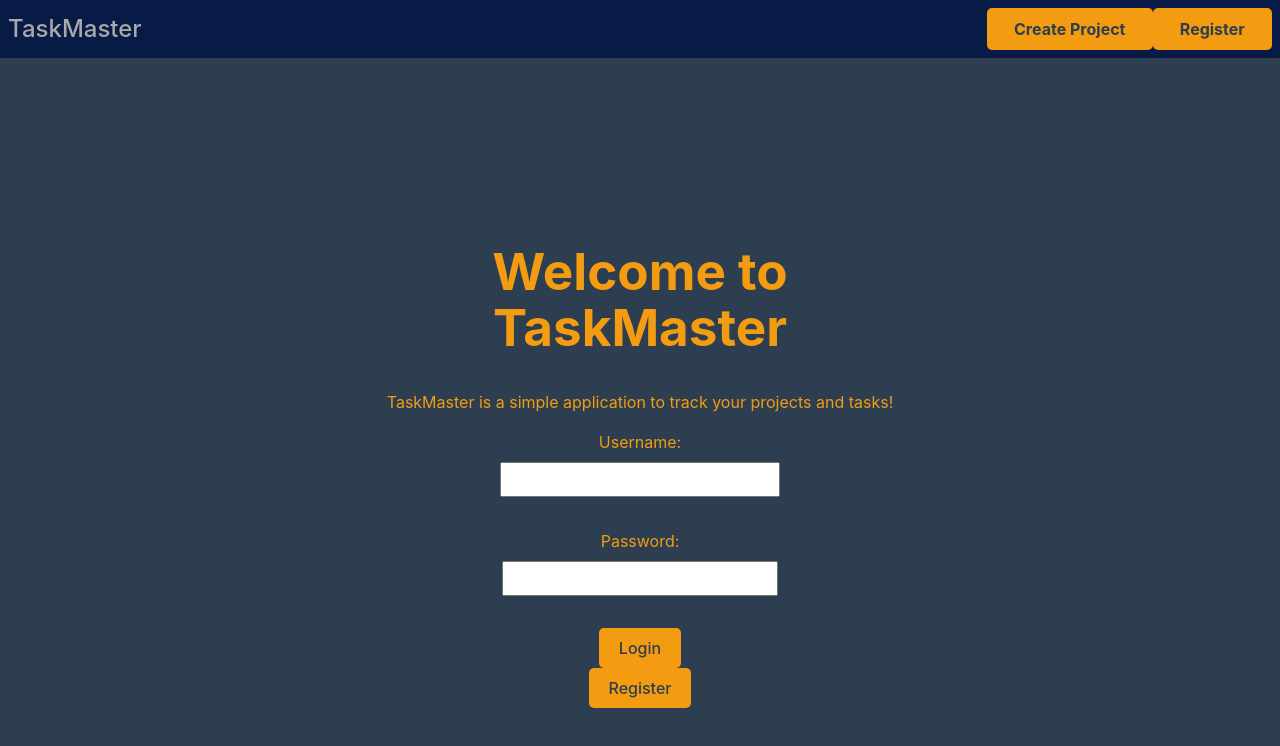
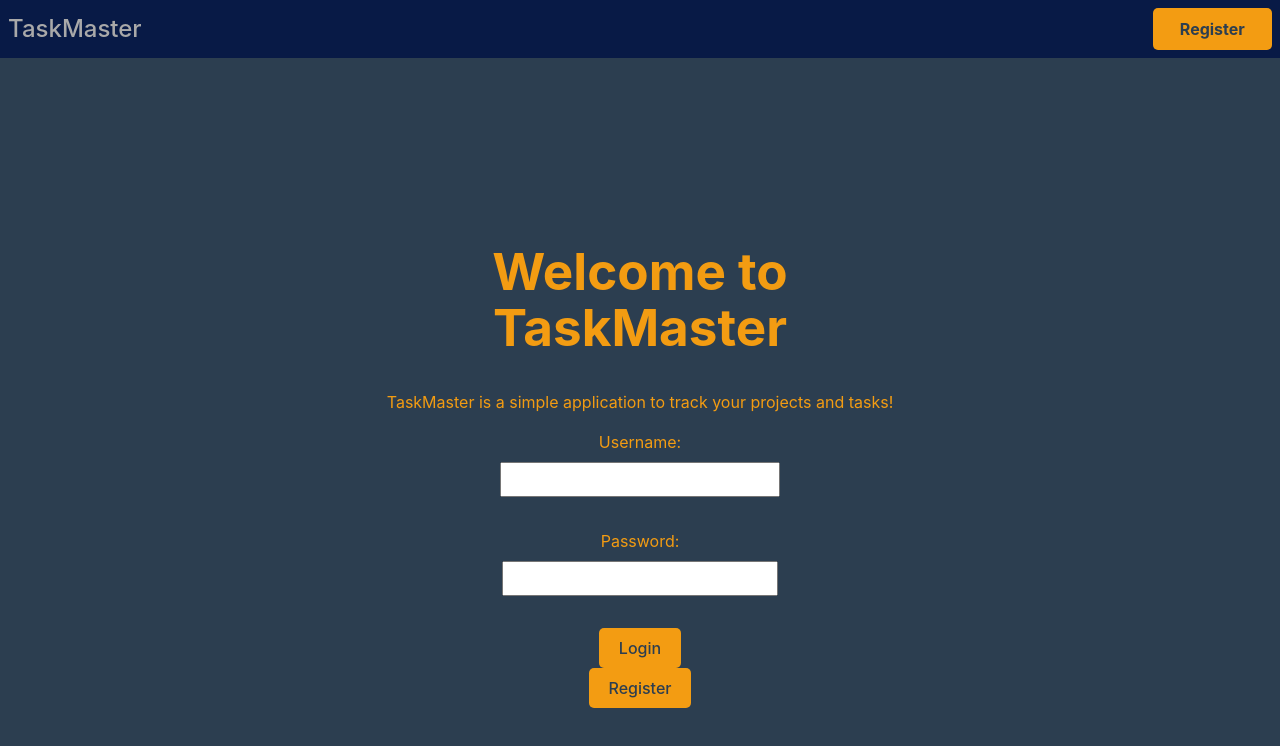
Before and after one commit to buchristo/Taskmaster, a React (Vite) app in the folder Frontend/taskmasterfront/: page / in a window 1280 px wide. Shown: the top 746 px of the page. Built offline with nearby package versions, Linux system fonts and the light colour scheme.

Commit message:
change validation process if user is authenticated with a new global authenticated state via Zustand and implemented it in the pages

```diff
--- a/Frontend/taskmasterfront/src/api/api.js
+++ b/Frontend/taskmasterfront/src/api/api.js
@@ -16,5 +16,12 @@ export function login(username, password){
 
 export function isAuthenticated(){
     const jwtToken = localStorage.getItem("jwt");
-    return !!jwtToken;
+
+    console.log(jwtToken);
+
+    if(jwtToken === null || jwtToken === ""){
+      return false;
+    } else {
+      return true;
+    }
 }
--- a/Frontend/taskmasterfront/src/components/Header.jsx
+++ b/Frontend/taskmasterfront/src/components/Header.jsx
@@ -1,8 +1,9 @@
 import '../styles/Header.css'
-import { isAuthenticated } from '../api/api'
 import { Outlet, Link } from 'react-router-dom'
+import { useStore } from "../statestore/useStore"
 
 function Header() {
+  const authenticated = useStore((state) => state.authenticated);
 
   return (
     <div className="Header">
@@ -13,7 +14,7 @@ function Header() {
             TaskMaster
           </Link>
         </li>
-        {isAuthenticated &&
+        {authenticated &&
         <li>
           <Link to="/project/create">
             <button type='button'>Create Project</button>
--- a/Frontend/taskmasterfront/src/pages/Dashboard.jsx
+++ b/Frontend/taskmasterfront/src/pages/Dashboard.jsx
@@ -1,5 +1,4 @@
-import { isAuthenticated } from "../api/api"
-import { useEffect, useState } from "react"
+import { useEffect } from "react"
 import { useNavigate, useParams } from "react-router-dom"
 import { getUserByName } from "../api/userapi"
 import { useStore } from "../statestore/useStore"
@@ -12,7 +11,8 @@ export default function Dashboard(){
 
 
     useEffect(() => {
-        if(!isAuthenticated()){
+        const authenticated = localStorage.getItem('authenticated') === 'true';
+        if(!authenticated){
             navigate("/");
         }
         getUserByName(name).then((data) => setUser(data))
--- a/Frontend/taskmasterfront/src/pages/ProjectCreator.jsx
+++ b/Frontend/taskmasterfront/src/pages/ProjectCreator.jsx
@@ -1,12 +1,12 @@
-import { isAuthenticated } from "../api/api"
-import { useEffect, useState } from "react";
+import { useEffect } from "react";
 import { useNavigate } from "react-router-dom"
 
 export default function ProjectCreator(){
     const navigate = useNavigate();
 
     useEffect(() => {
-        if(!isAuthenticated()){
+        const authenticated = localStorage.getItem('authenticated') === 'true';
+        if(!authenticated){
             navigate("/");
         }
     },[navigate])
--- a/Frontend/taskmasterfront/src/pages/WelcomePage.jsx
+++ b/Frontend/taskmasterfront/src/pages/WelcomePage.jsx
@@ -1,7 +1,7 @@
 import { Link, useNavigate } from "react-router-dom"
 import '../styles/WelcomePage.css'
 import { useState, useEffect } from "react"
-import { login, isAuthenticated } from "../api/api";
+import { login } from "../api/api";
 import { useStore } from "../statestore/useStore"
 
 export default function WelcomePage(){
@@ -9,11 +9,13 @@ export default function WelcomePage(){
     const [username, setUsername] = useState("");
     const [password, setPassword] = useState("");
     const [errorMessage ,setErrorMessage] = useState("");
-    const user = useStore((state) => state.user)
+    const user = useStore((state) => state.user);
+    const loginStore = useStore((state) => state.login);
     const navigate = useNavigate();
 
     useEffect(() => {
-        if (isAuthenticated() && user){
+        const authenticated = localStorage.getItem('authenticated') === 'true';
+        if (authenticated && user){
             navigate(`/dashboard/${user.username}`);
         } else {
             return;
@@ -25,6 +27,7 @@ export default function WelcomePage(){
         try {
             await login(username, password);
             setErrorMessage("");
+            loginStore();
             navigate(`/dashboard/${username}`);
           } catch (error) {
             setErrorMessage("Invalid username or password. Please try again.");
--- a/Frontend/taskmasterfront/src/statestore/useStore.js
+++ b/Frontend/taskmasterfront/src/statestore/useStore.js
@@ -3,4 +3,14 @@ import { create } from "zustand";
 export const useStore = create((set) => ({
     user: null,
     setUser: (userData) => set({user: userData}),
+    authenticated: localStorage.getItem('authenticated') === 'true' || false,
+    login: () => {
+        localStorage.setItem("authenticated", "true");
+        set({authenticated: true});
+    },
+    logout: () => {
+        localStorage.removeItem("authenticated");
+        localStorage.removeItem("jwt");
+        set({authenticated: false});
+    },
 }));
```
